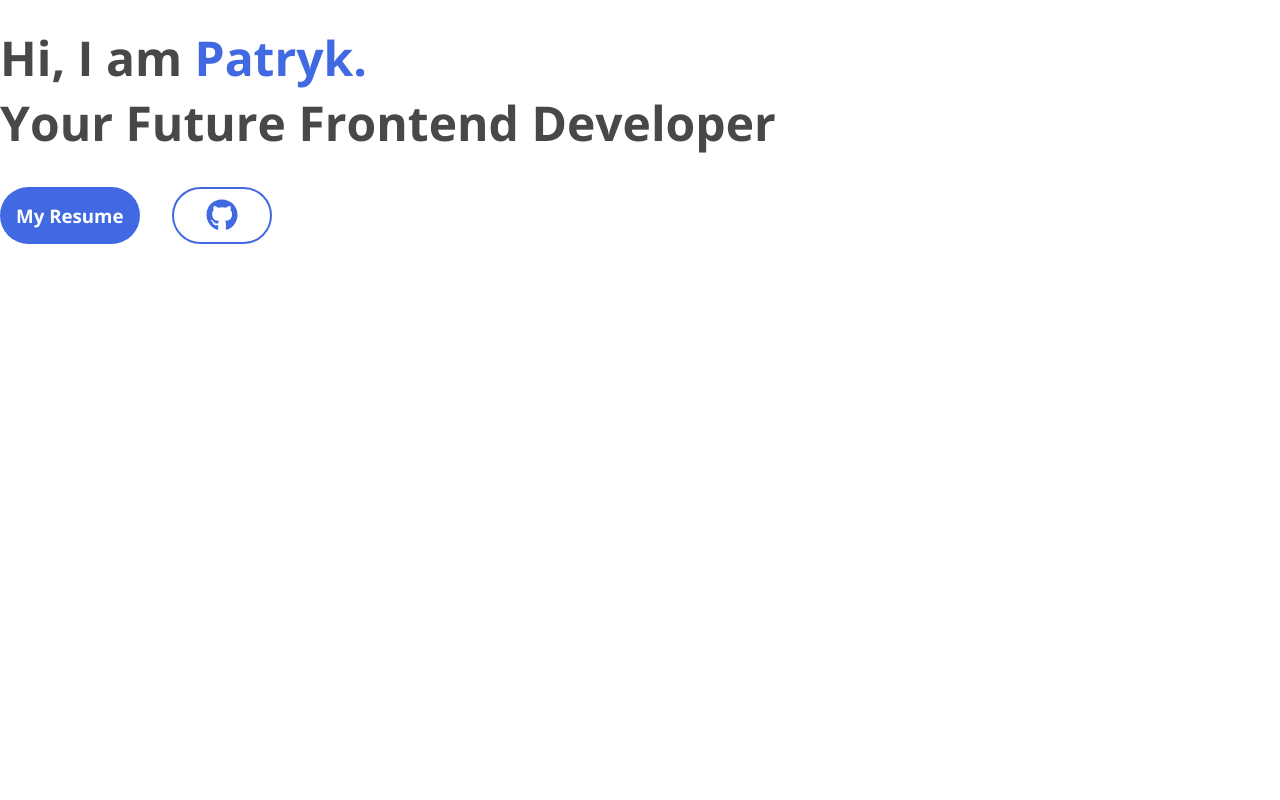
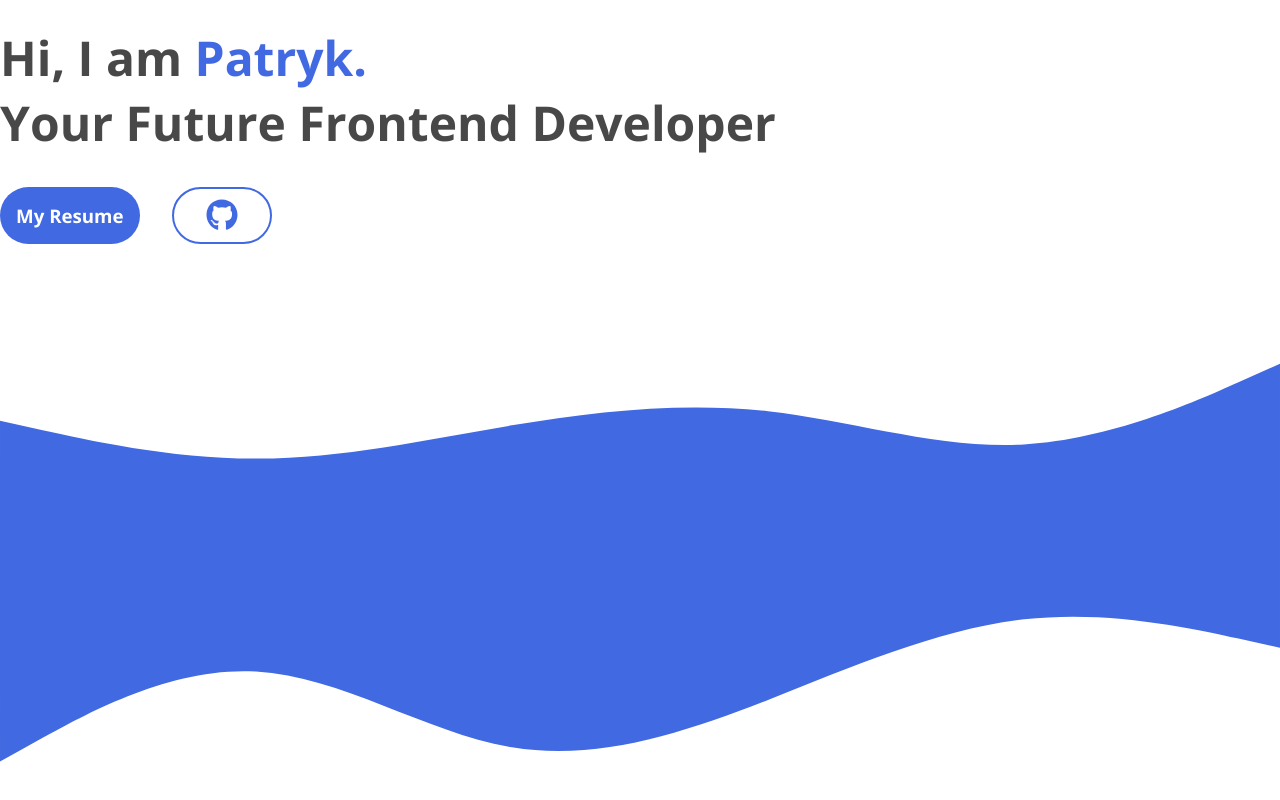
Before and after one commit to Bochen28/my-portfolio, a Next.js app: page / in a window 1280 px wide. Shown: the part 266-1066 px from the top of the page. Built offline with nearby package versions, Linux system fonts and the light colour scheme.

Commit message:
Added Waves svg's to intro and about section

```diff
--- a/src/components/sections/about/About.tsx
+++ b/src/components/sections/about/About.tsx
@@ -1,11 +1,17 @@
+import TopWave from "@/components/svg/topWave1";
 import styles from "./about.module.sass";
 
 function About() {
-    return (
-        <section id="about" className={styles.about}>
+  return (
+    <>
+      <section id="about" className={styles.about}>
+        <div className={styles.content}>
 
-        </section>
-    )
+        </div>
+        <TopWave />
+      </section>
+    </>
+  );
 }
 
 export default About;
--- a/src/components/sections/about/about.module.sass
+++ b/src/components/sections/about/about.module.sass
@@ -1,2 +1,10 @@
 .about
+    display: flex
+    position: relative
+    align-items: center
     min-height: 100vh
+
+.content
+    display: flex
+    width: 80rem
+    margin: auto
--- a/src/components/sections/intro/Intro.tsx
+++ b/src/components/sections/intro/Intro.tsx
@@ -1,6 +1,6 @@
 import { FontAwesomeIcon } from "@fortawesome/react-fontawesome";
 import { faGithub } from "@fortawesome/free-brands-svg-icons";
-import Wave from "@/assets/wave-haikei.svg"
+import Wave from "../../svg/BottomWave1";
 import styles from "./intro.module.sass";
 
 const gitICon = <FontAwesomeIcon icon={faGithub} className={styles.icon} />;
@@ -9,7 +9,7 @@ function Intro() {
   return (
     <>
       <section className={styles.intro}>
-        <div className={styles.introText}>
+        <div className={styles.content}>
           <h1>
             Hi, I am <span>Patryk.</span>
             <br />
@@ -26,6 +26,7 @@ function Intro() {
             {gitICon}
           </a>
         </div>
+        <Wave />
       </section>
     </>
   );
--- a/src/components/sections/intro/intro.module.sass
+++ b/src/components/sections/intro/intro.module.sass
@@ -1,12 +1,13 @@
 .intro
     display: flex
+    position: relative
     align-items: center
     height: 100vh
+
+.content
+    display: flex
     width: 80rem
     margin: auto
-
-.introText
-    display: flex
     gap: 2rem
     flex-wrap: wrap
 
@@ -23,9 +24,16 @@
     background: #4169E1
     border-radius: 2rem
     cursor: pointer
+    transition: all 0.3s
 
     h3
         color: #FFFFFF
+
+.resume:hover
+    filter: brightness(0.9)
+
+.resume:active
+    filter: brightness(0.8)
 
 .gitBtn
     display: flex
@@ -43,7 +51,6 @@
         path
             color: #4169E1
 
-
 .gitBtn:hover
     background: #4169E1
 
--- /dev/null
+++ b/src/components/svg/BottomWave1.tsx
@@ -0,0 +1,15 @@
+import styles from "./bottomWave.module.sass"
+
+function BottomWave1() {
+  return (
+    <svg className={styles.wave} xmlns="http://www.w3.org/2000/svg" viewBox="0 0 1440 320">
+      <path
+        fill="#4169E1"
+        fill-opacity="1"
+        d="M0,192L48,202.7C96,213,192,235,288,234.7C384,235,480,213,576,197.3C672,181,768,171,864,181.3C960,192,1056,224,1152,218.7C1248,213,1344,171,1392,149.3L1440,128L1440,320L1392,320C1344,320,1248,320,1152,320C1056,320,960,320,864,320C768,320,672,320,576,320C480,320,384,320,288,320C192,320,96,320,48,320L0,320Z"
+      ></path>
+    </svg>
+  );
+}
+
+export default BottomWave1;
--- /dev/null
+++ b/src/components/svg/TopWave1.tsx
@@ -0,0 +1,16 @@
+import styles from "./topWave.module.sass";
+
+function TopWave1() {
+  return (
+    <svg className={styles.wave} xmlns="http://www.w3.org/2000/svg" viewBox="0 0 1440 320">
+      <path
+        fill="#4169E1"
+        fill-opacity="1"
+        d="M0,256L48,229.3C96,203,192,149,288,154.7C384,160,480,224,576,240C672,256,768,224,864,186.7C960,149,1056,107,1152,96C1248,85,1344,107,1392,117.3L1440,128L1440,0L1392,0C1344,0,1248,0,1152,0C1056,0,960,0,864,0C768,0,672,0,576,0C480,0,384,0,288,0C192,0,96,0,48,0L0,0Z"
+      ></path>
+    </svg>
+  );
+}
+
+
+export default TopWave1;
--- /dev/null
+++ b/src/components/svg/bottomWave.module.sass
@@ -0,0 +1,5 @@
+.wave
+    z-index: -1
+    position: absolute
+    bottom: 0
+    width: 100%
--- /dev/null
+++ b/src/components/svg/topWave.module.sass
@@ -0,0 +1,5 @@
+.wave
+    z-index: -1
+    position: absolute
+    top: 0
+    width: 100%
```
Also changed, not shown: src/assets/wave-haikei.svg (deleted).
